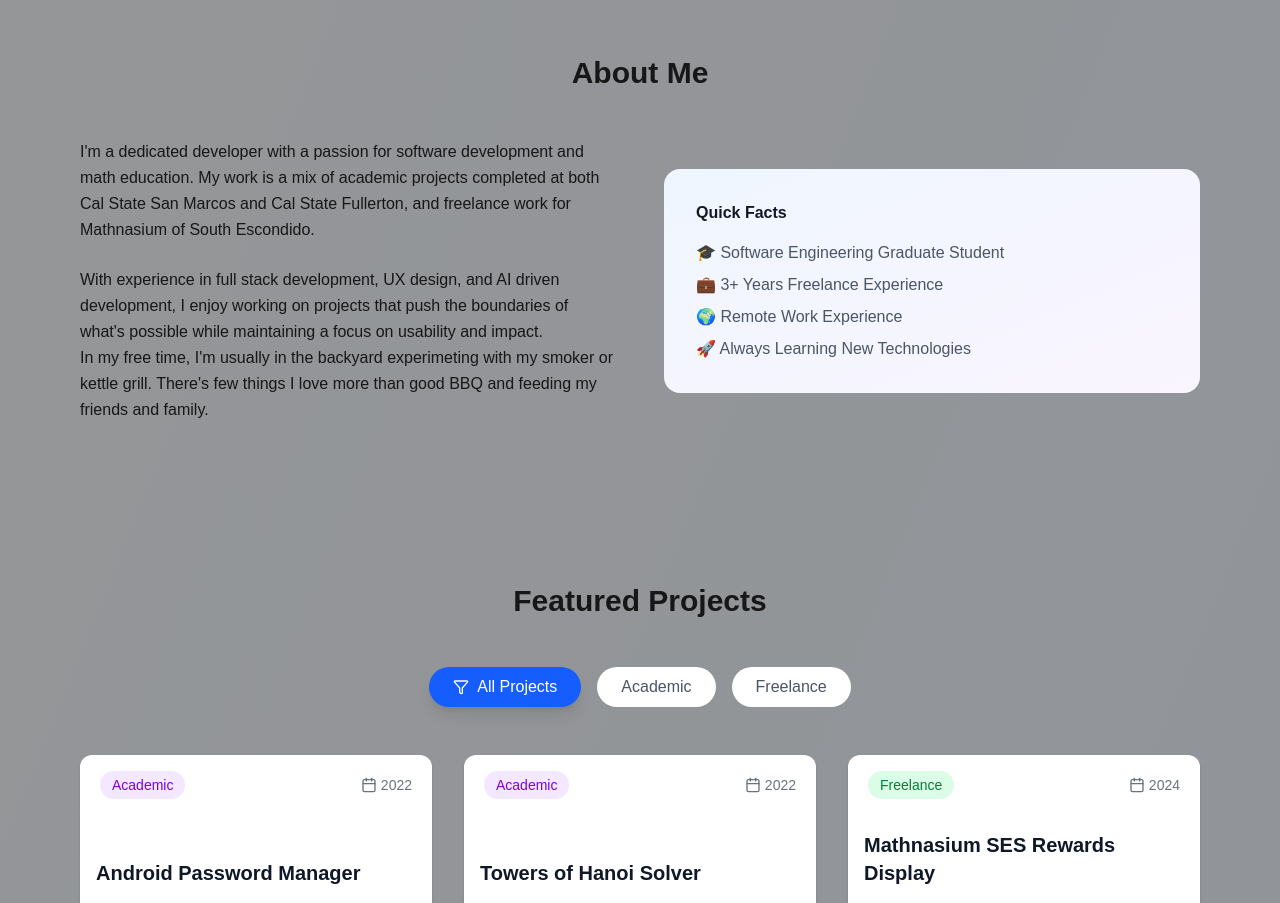
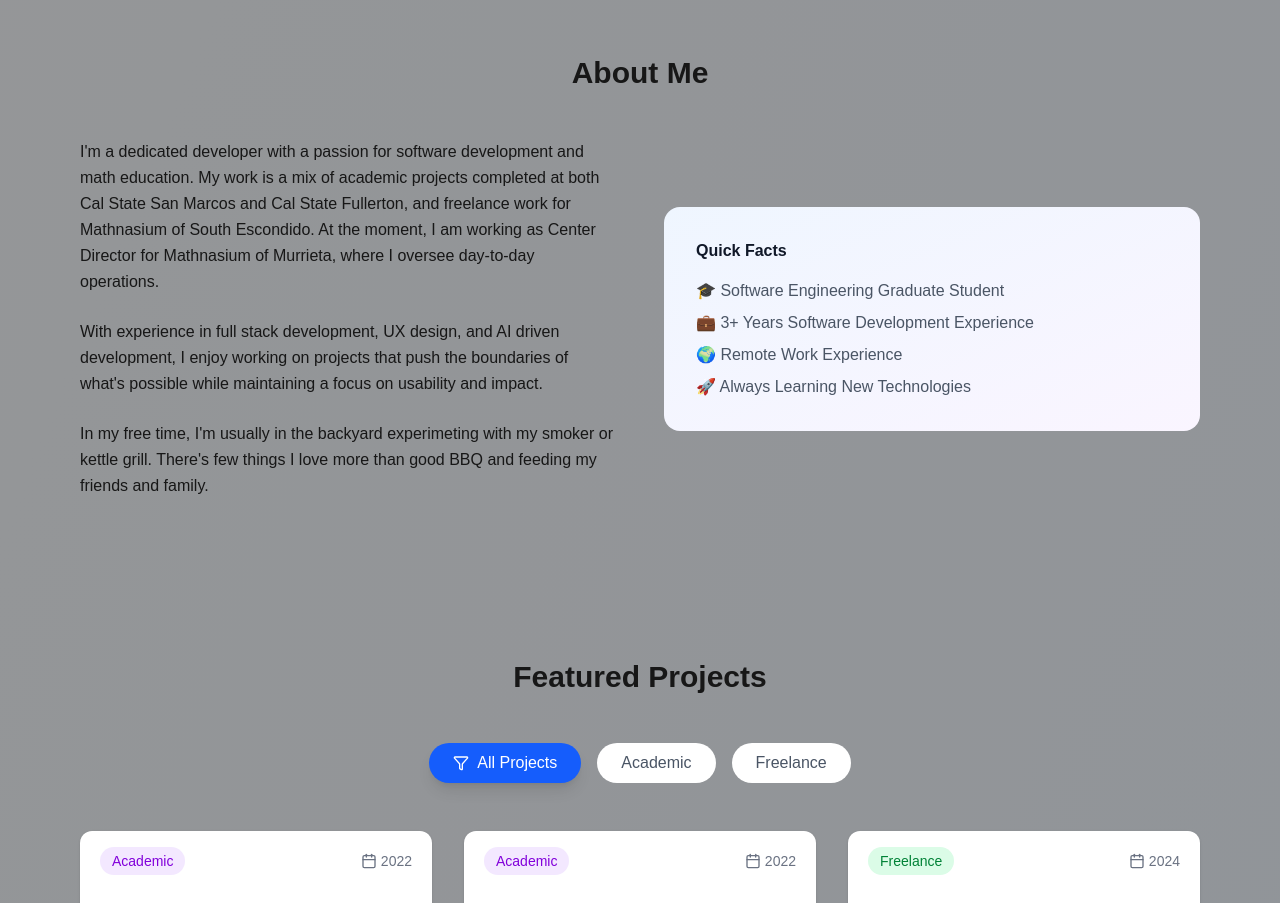
Before and after one commit to ellergabriel/NextJS_Portfolio, a Next.js app: page / in a window 1280 px wide. Shown: the part 940-1843 px from the top of the page. Built offline with nearby package versions, Linux system fonts and the light colour scheme.

Commit message:
about me changes fixed margin spacing for about me section, and adjusted quick facts

```diff
--- a/app/page.js
+++ b/app/page.js
@@ -143,9 +143,10 @@ const Portfolio = () => {
               <p className="text-white-600 leading-relaxed mb-6">
                 I'm a dedicated developer with a passion for software development and math education.
                 My work is a mix of academic projects completed at both Cal State San Marcos and Cal State Fullerton,
-                and freelance work for Mathnasium of South Escondido.
+                and freelance work for Mathnasium of South Escondido. At the moment, I am working as Center Director
+                for Mathnasium of Murrieta, where I oversee day-to-day operations.
               </p>
-              <p className="text-white-600 leading-relaxed">
+              <p className="text-white-600 leading-relaxed mb-6">
                 With experience in full stack development, UX design, and AI driven development,
                 I enjoy working on projects that push the boundaries of what's possible while
                 maintaining a focus on usability and impact.
@@ -159,7 +160,7 @@ const Portfolio = () => {
               <h4 className="font-semibold text-gray-900 mb-4">Quick Facts</h4>
               <ul className="space-y-2 text-gray-600">
                 <li>🎓 Software Engineering Graduate Student</li>
-                <li>💼 3+ Years Freelance Experience</li>
+                <li>💼 3+ Years Software Development Experience</li>
                 <li>🌍 Remote Work Experience</li>
                 <li>🚀 Always Learning New Technologies</li>
               </ul>
```
